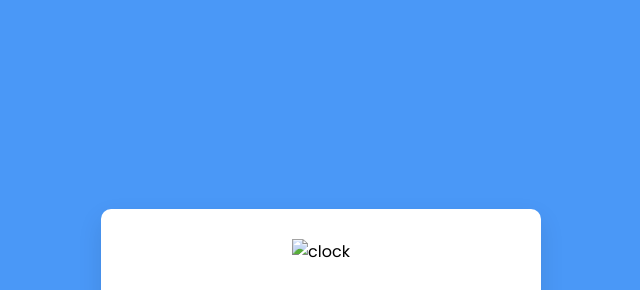
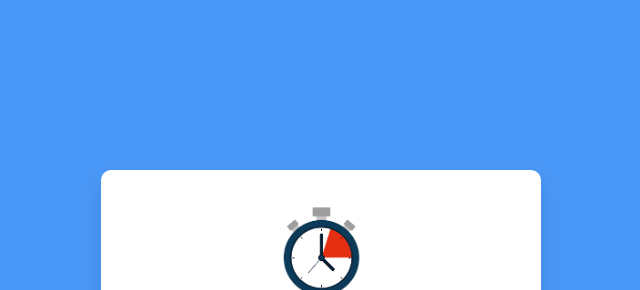
Before and after one commit to gajraj73/ProjectsFE, a plain HTML site: page index.html in a window 1280 px wide. Shown: the part 17-307 px from the top of the page, without its empty margins (319-959 px from the left). Drawn offline with Linux system fonts and the light colour scheme.

Commit message:
Update index.html

```diff
--- a/index.html
+++ b/index.html
@@ -8,7 +8,7 @@
   </head>
   <body>
     <div class="wrapper">
-      <img src="Media\download.png" alt="clock">
+      <img src="download.png" alt="clock">
       <h1>00:00:00 PM</h1>
       <div class="content">
         <div class="column">
```
